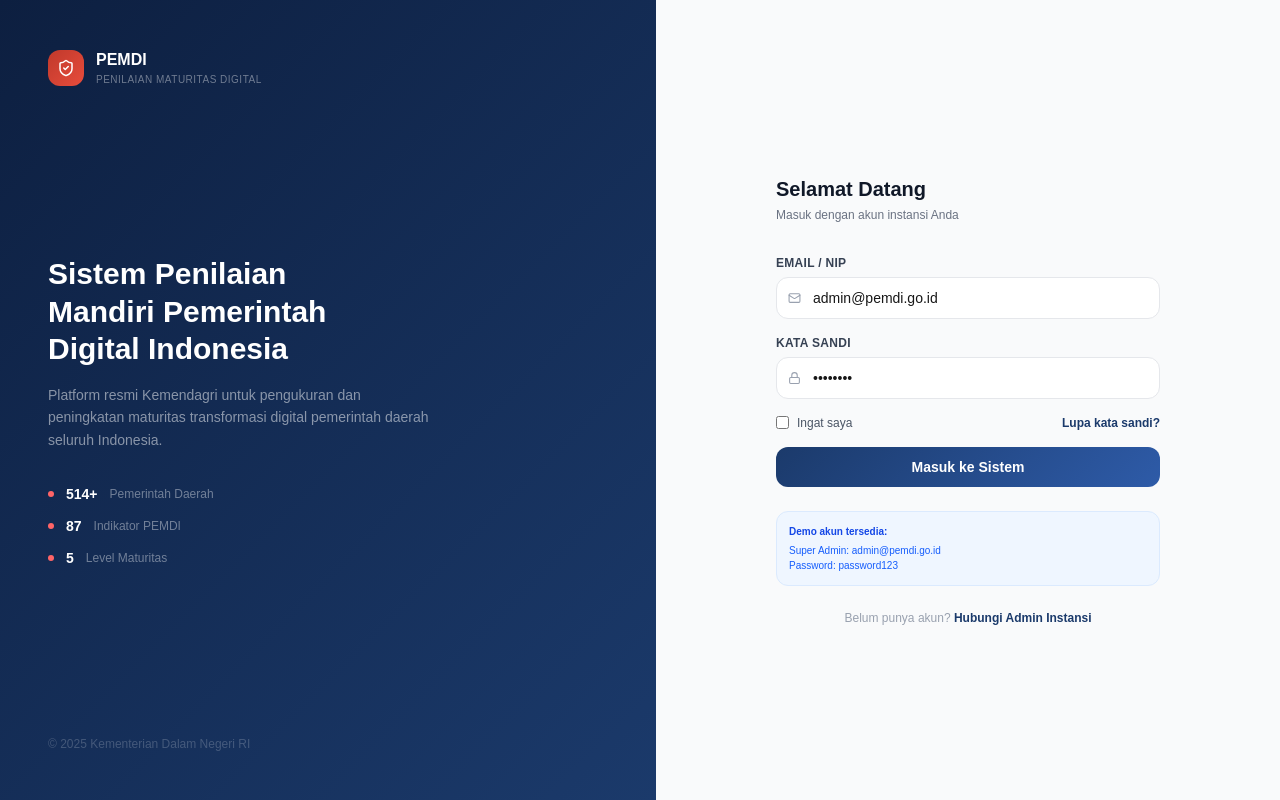
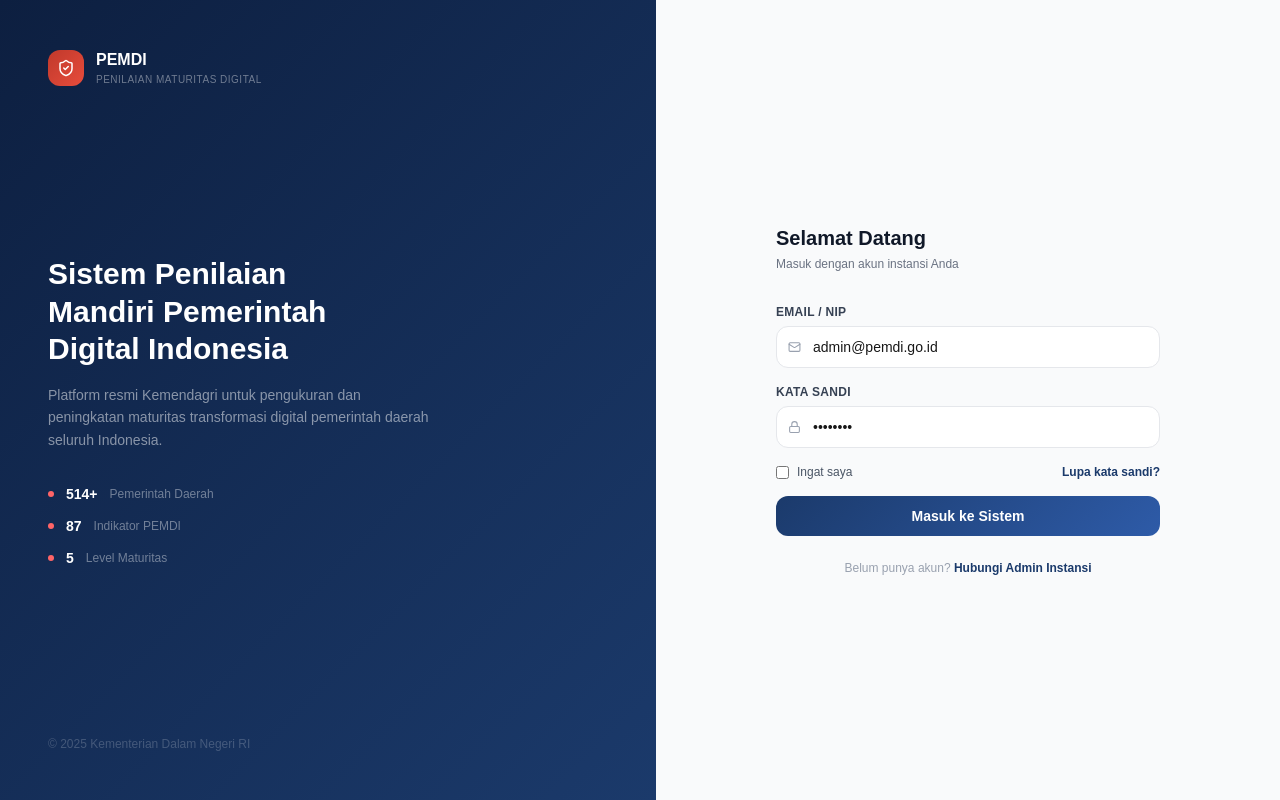
Before and after one commit to okemajid/pemdi, a Next.js app: page / in a window 1280 px wide. Both pictures are taken after a click on the button "Masuk". Built offline with nearby package versions, Linux system fonts and the light colour scheme; no server answers; the database is empty.

Commit message:
update login page

```diff
--- a/components/views/LoginPage.tsx
+++ b/components/views/LoginPage.tsx
@@ -94,11 +94,11 @@
             </button>
           </div>
 
-          <div className="mt-6 p-3 bg-blue-50 border border-blue-100 rounded-xl">
+          {/* <div className="mt-6 p-3 bg-blue-50 border border-blue-100 rounded-xl">
             <p className="text-[10px] text-blue-700 font-semibold mb-1">Demo akun tersedia:</p>
             <p className="text-[10px] text-blue-600">Super Admin: admin@pemdi.go.id</p>
             <p className="text-[10px] text-blue-600">Password: password123</p>
-          </div>
+          </div> */}
 
           <p className="mt-6 text-center text-xs text-gray-400">
             Belum punya akun?{" "}
```
